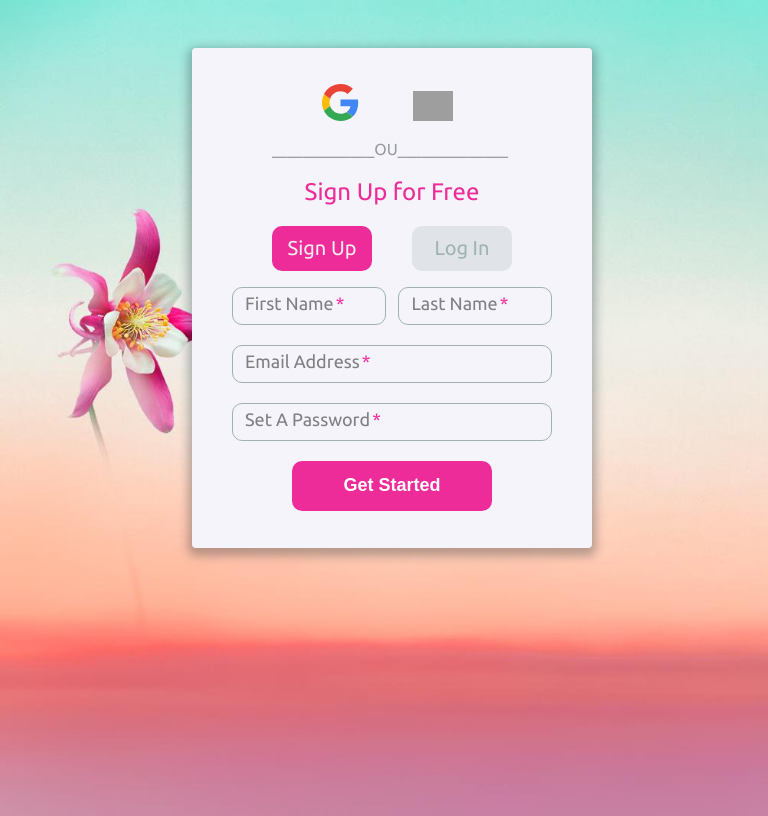
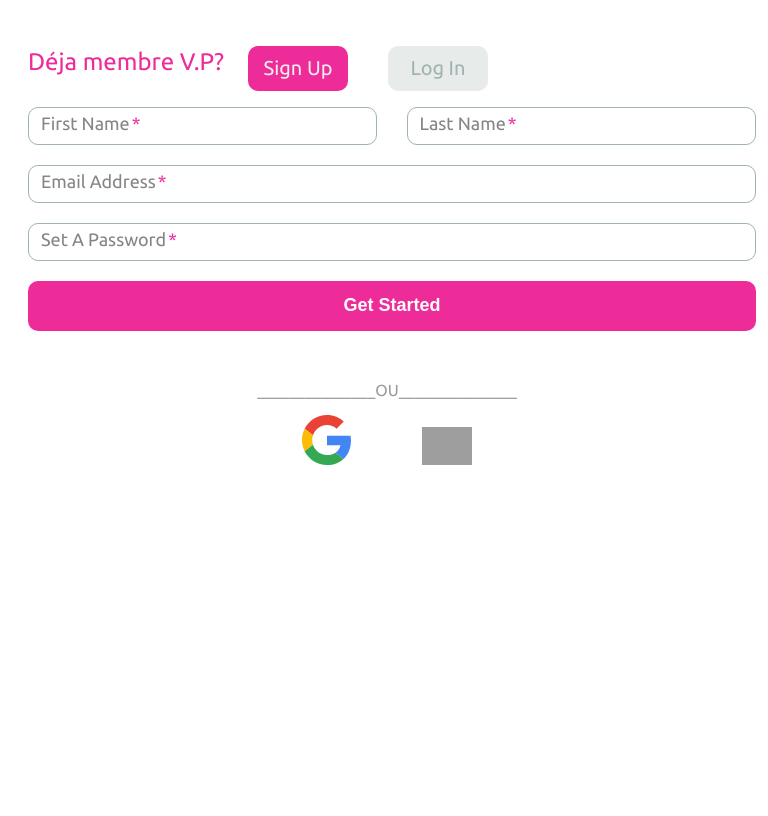
Before and after one commit to widedboukouba/veepee, a plain HTML site: page login page/login .html in a window 768 px wide. Drawn offline with Linux system fonts and the light colour scheme; grey boxes are pictures that could not be loaded; a web font is replaced by a local one.

Commit message:
responsive mobile and tablette login page

```diff
--- a/login page/login .html
+++ b/login page/login .html
@@ -9,21 +9,8 @@
 <body>
 
     <div class="form">
-
+                <h2>Déja membre V.P?</h2>
         <ul class="tab-group">
-
-              <ul >
-
-              </ul><div style="margin-left: 50px; margin-top: -20px;">
-              <ul>
-                 <img src="../assets/google.svg" alt="g">
-                <img src="	https://www.veepee.fr/gr/icons/facebook.png" alt="f" width="40px" style="margin-left: 50px; " >
-             </ul>
-            </div>
-            <ul>
-              <p style="color: rgba(144, 147, 147, 0.93);">_____________OU______________</p>
-            </ul>
-             <h2>Sign Up for Free</h2>
           <li class="tab active"><a href="#signup">Sign Up</a></li>
           <li class="tab"><a href="#login">Log In</a></li>
         </ul>
@@ -65,7 +52,17 @@
               </div>
 
               <button type="submit" class="button button-block" >Get Started</button>
-
+              <section class="end">
+                <ul>
+                  <p style="color: rgba(144, 147, 147, 0.93);">_______________OU_______________</p>
+                </ul>
+                <div class="images">
+                 <ul>
+                    <img src="../assets/google.svg" alt="g" class="gogle">
+                   <img src="	https://www.veepee.fr/gr/icons/facebook.png" alt="f" width="40px" id="fbimg" class="gogle" >
+                </ul>
+               </div>
+                </section>
             </form>
 
           </div>
--- a/login page/login.css
+++ b/login page/login.css
@@ -40,7 +40,7 @@ a:hover {
   background:var(--background-color);
   padding: 40px;
   width: 400px;
-  height: 500px;
+  height: 510px;
   margin: 40px auto;
   border-radius: 4px;
   box-shadow: 0 4px 10px 4px rgba(19, 35, 47, 0.3);
@@ -52,6 +52,7 @@ a:hover {
   margin: 0 50 0px 0;
   justify-content: space-around;
 }
+
 .tab-group:after {
   content: "";
   display: table;
@@ -74,6 +75,7 @@ a:hover {
  margin-left: 40px;
 
 }
+
 .tab-group li a:hover {
   background:var(--main-color);
   color: #f6efef;
@@ -93,6 +95,9 @@ h2 {
   font-weight: 300;
 
 }
+
+
+
 
 label {
   position: absolute;
@@ -200,3 +205,133 @@ textarea {
   margin-top: -20px;
   text-align: right;
 }
+
+
+/************************responsive*********************************/
+
+ /*tablette responsive*/
+
+ @media  (max-width: 800px) and (min-width: 640px){
+  body{
+    background-image: none;
+   }
+  .form{
+    width: 100%;
+    height: 100%;
+    margin: 0;
+    padding: 20px;
+    box-shadow: none;
+    border-radius: 0;
+    background-color: white;
+    justify-content: center;
+    align-items: center;
+    text-align: center;
+
+   }
+   .tab-group {
+    list-style: none;
+    padding: 0px;
+   margin-left: 180px;
+   margin-top: -50px;
+    justify-content: space-around;
+  }
+  .tab-group li a{
+   width: 100px;
+    }
+    .images{
+      padding-bottom: 20px;
+
+    }
+
+  h2{
+    text-align: start;
+
+     }
+  #fbimg{
+
+    margin-left:66px;
+
+  }
+  .gogle{
+
+   width: 50px;
+   margin-top: 0px;
+
+  }
+  .ends{
+    display: none;
+
+   }
+   .button {
+
+    width: 320px;
+    height: 50px;
+    align-self: center;
+    margin-left: 0px;
+
+
+  }
+  .button-block {
+    display: block;
+    width: 100%;
+    justify-content: center;
+    align-self: center;
+  }
+  .end{
+    margin-top: 50px;
+    margin-left: -50px;
+  }
+ }
+
+
+
+  /***************************************************************/
+
+ /*mobile responsive*/
+ @media  (max-width: 641px) {
+  body{
+    background-image: none;
+   }
+  .form{
+    width: 100%;
+    height: 100%;
+    margin: 0;
+    padding: 20px;
+    box-shadow: none;
+    border-radius: 0;
+    background-color: white;
+    justify-content: center;
+    align-items: center;
+    text-align: center;
+   }
+  .tab-group{
+    justify-content: center;
+    align-items: center;
+
+    margin: 0;
+   }
+  .tab-group a{
+    align-self: flex-start;
+     margin: 10px;
+
+    }
+  h2{
+    text-align: start;
+
+     }
+
+  .images{
+    margin-left: 5px;
+
+  }
+  #fbimg{
+   margin-left:30px;
+   width: 50px;
+  }
+  .end{
+    margin-top: 50px;
+  }
+  .gogle{
+    width: 50px;
+  }
+ }
```
